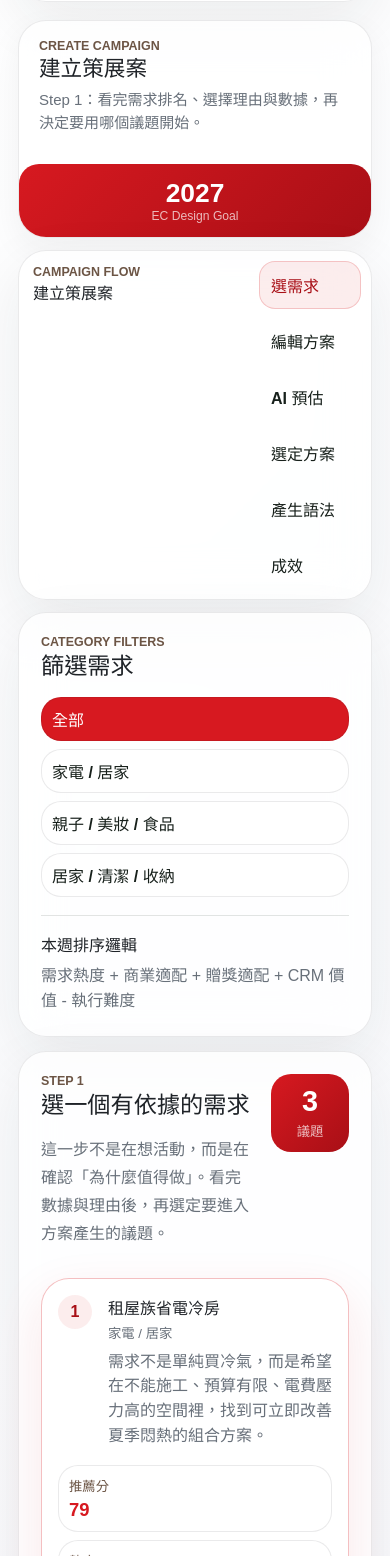
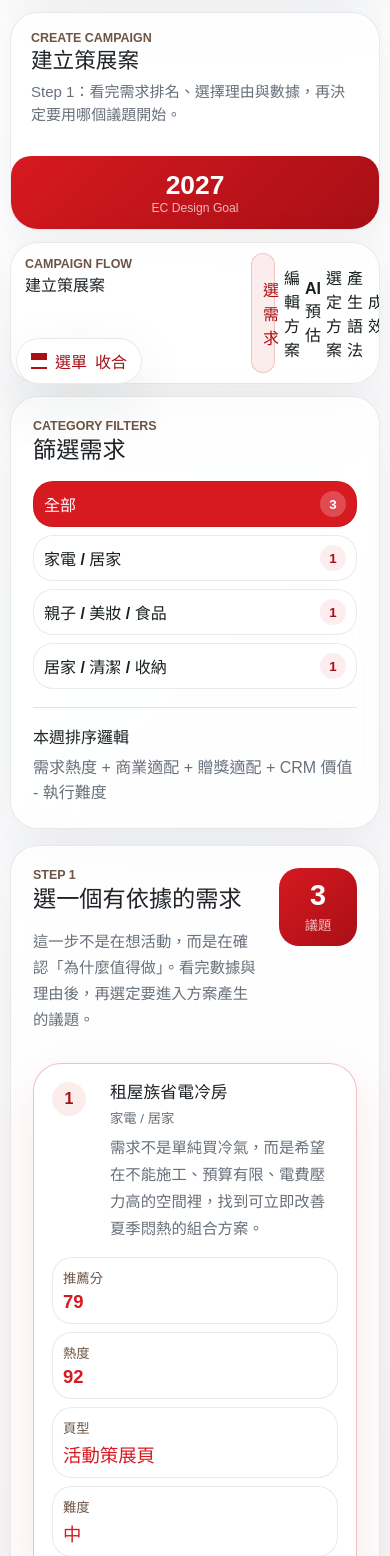
Before and after one commit to Iveslee00/SKMBI, a Next.js app: page /create in a window 390 px wide. Shown: the part 444-2000 px from the top of the page. Built offline with nearby package versions, Linux system fonts and the light colour scheme.

Commit message:
Polish presentation layout and demo actions

```diff
--- a/src/app/globals.css
+++ b/src/app/globals.css
@@ -1498,6 +1498,62 @@ body {
   gap: 18px;
   padding: 18px;
   background: transparent;
+  transition: grid-template-columns 180ms ease;
+}
+
+.sidebar-state {
+  position: absolute;
+  inline-size: 1px;
+  block-size: 1px;
+  opacity: 0;
+  pointer-events: none;
+}
+
+.sidebar-toggle {
+  position: fixed;
+  z-index: 30;
+  left: 24px;
+  bottom: 24px;
+  display: inline-flex;
+  min-height: 44px;
+  align-items: center;
+  gap: 8px;
+  border: 1px solid var(--line);
+  border-radius: 999px;
+  background: rgba(255, 255, 255, 0.92);
+  box-shadow: var(--shadow);
+  color: var(--brand-red-dark);
+  cursor: pointer;
+  font-weight: 900;
+  padding: 10px 14px;
+  backdrop-filter: blur(18px);
+}
+
+.sidebar-toggle::before {
+  content: "";
+  width: 16px;
+  height: 12px;
+  border-top: 2px solid currentColor;
+  border-bottom: 2px solid currentColor;
+  box-shadow: inset 0 5px 0 currentColor;
+}
+
+.sidebar-toggle::after {
+  content: "收合";
+}
+
+.app-shell:has(.sidebar-state:checked) {
+  grid-template-columns: 0 minmax(0, 1fr);
+}
+
+.app-shell:has(.sidebar-state:checked) .sidebar {
+  opacity: 0;
+  transform: translateX(-110%);
+  pointer-events: none;
+}
+
+.app-shell:has(.sidebar-state:checked) .sidebar-toggle::after {
+  content: "展開";
 }
 
 .sidebar {
@@ -1509,6 +1565,9 @@ body {
   color: var(--ink);
   box-shadow: var(--shadow);
   backdrop-filter: blur(22px);
+  transition:
+    opacity 180ms ease,
+    transform 180ms ease;
 }
 
 .brand-block > span {
@@ -1544,6 +1603,9 @@ body {
 
 .workspace {
   padding: 0;
+  width: 100%;
+  max-width: 1680px;
+  margin: 0 auto;
 }
 
 .workspace-header,
@@ -1604,6 +1666,7 @@ body {
 .case-workflow nav {
   gap: 8px;
   padding: 10px;
+  grid-template-columns: repeat(6, minmax(0, 1fr));
 }
 
 .case-workflow nav a {
@@ -1666,6 +1729,34 @@ body {
   color: #fff;
 }
 
+.filter-list button {
+  display: flex;
+  align-items: center;
+  justify-content: space-between;
+  gap: 10px;
+}
+
+.filter-list button span {
+  min-width: 0;
+  overflow-wrap: anywhere;
+}
+
+.filter-list button small {
+  display: inline-grid;
+  place-items: center;
+  min-width: 26px;
+  min-height: 26px;
+  border-radius: 999px;
+  background: rgba(215, 25, 32, 0.08);
+  color: var(--brand-red-dark);
+  font-weight: 900;
+}
+
+.filter-list button.active small {
+  background: rgba(255, 255, 255, 0.22);
+  color: #fff;
+}
+
 .action-row a,
 .rank-number,
 .mode-pill,
@@ -1947,7 +2038,8 @@ pre {
 }
 
 .create-step-layout {
-  grid-template-columns: 230px minmax(420px, 1fr) minmax(360px, 0.85fr);
+  grid-template-columns: 220px minmax(560px, 1.25fr) minmax(380px, 0.9fr);
+  gap: 16px;
 }
 
 .selected-topic-panel {
@@ -1956,6 +2048,48 @@ pre {
 
 .selected-topic-panel .metric-strip {
   grid-template-columns: repeat(2, minmax(0, 1fr));
+}
+
+.opportunity-rank-panel .lead,
+.selected-topic-panel .lead {
+  font-size: 0.96rem;
+  line-height: 1.7;
+}
+
+.demand-choice-list {
+  gap: 14px;
+}
+
+.demand-choice-list article {
+  grid-template-columns: 1fr;
+  gap: 14px;
+  align-items: stretch;
+  padding: 18px;
+}
+
+.choice-main {
+  grid-template-columns: 44px minmax(0, 1fr);
+  gap: 14px;
+}
+
+.choice-main strong {
+  font-size: 1.05rem;
+  line-height: 1.35;
+}
+
+.choice-main p {
+  max-width: 760px;
+  font-size: 0.96rem;
+  line-height: 1.75;
+}
+
+.choice-meta {
+  grid-template-columns: repeat(4, minmax(120px, 1fr));
+}
+
+.demand-choice-list .action-row {
+  justify-content: flex-end;
+  margin-top: 0;
 }
 
 .risk-box {
@@ -2052,6 +2186,20 @@ pre {
   padding: 8px 12px;
 }
 
+.demo-state {
+  display: grid;
+  gap: 4px;
+  padding: 12px 14px;
+  border-radius: var(--radius-md);
+  background: rgba(215, 25, 32, 0.055);
+  color: var(--brand-red-dark);
+}
+
+.demo-state span {
+  color: var(--muted);
+  line-height: 1.5;
+}
+
 .forecast-layout {
   display: grid;
   gap: 14px;
@@ -2130,6 +2278,10 @@ pre {
   .analysis-grid article {
     grid-template-columns: 1fr;
   }
+
+  .workspace {
+    max-width: none;
+  }
 }
 
 @media (max-width: 900px) {
@@ -2139,7 +2291,17 @@ pre {
 
   .proposal-grid,
   .forecast-variant-grid,
-  .proposal-field-grid {
+  .proposal-field-grid,
+  .choice-meta {
     grid-template-columns: 1fr;
   }
-}
+
+  .app-shell {
+    padding: 10px;
+  }
+
+  .sidebar-toggle {
+    left: 16px;
+    bottom: 16px;
+  }
+}
--- a/src/components/platform.tsx
+++ b/src/components/platform.tsx
@@ -15,6 +15,7 @@ import {
   getCampaignProposals,
   getCmsExportPackage,
   getComparisonVariants,
+  getDemoActionLabels,
   getFeaturedOpportunity,
   getForecastRows,
   getPrimaryStrategy,
@@ -41,6 +42,10 @@ export function PlatformShell({
 }) {
   return (
     <main className="app-shell" id="main-content">
+      <input className="sidebar-state" id="sidebar-state" type="checkbox" aria-label="收合左側選單" />
+      <label className="sidebar-toggle" htmlFor="sidebar-state">
+        <span>選單</span>
+      </label>
       <aside className="sidebar" aria-label="Platform navigation">
         <div className="brand-block">
           <span>CL</span>
@@ -118,6 +123,9 @@ export function CreateCampaignPage() {
   const ranked = getRankedOpportunities();
   const selected = ranked[0];
   const categories = ["全部", ...Array.from(new Set(ranked.map((opportunity) => opportunity.categoryGroup)))];
+  const categoryCounts = categories.map((category) =>
+    category === "全部" ? ranked.length : ranked.filter((opportunity) => opportunity.categoryGroup === category).length
+  );
 
   return (
     <PlatformShell
@@ -135,7 +143,8 @@ export function CreateCampaignPage() {
           <div className="filter-list">
             {categories.map((category, index) => (
               <button className={index === 0 ? "active" : ""} key={category}>
-                {category}
+                <span>{category}</span>
+                <small>{categoryCounts[index]}</small>
               </button>
             ))}
           </div>
@@ -172,7 +181,7 @@ export function CreateCampaignPage() {
                   <Metric label="難度" value={opportunity.executionEffort} />
                 </div>
                 <div className="action-row">
-                  <Link href="/create/options">選擇這個需求</Link>
+                  <Link href="/create/options">選擇並套用假資料</Link>
                 </div>
               </article>
             ))}
@@ -686,6 +695,8 @@ function SavedProjectsTable({ projects }: { projects: SavedCampaignProject[] })
 }
 
 function ProposalCard({ proposal }: { proposal: CampaignProposal }) {
+  const demoActionLabels = getDemoActionLabels(proposal);
+
   return (
     <article className="module-card proposal-card">
       <div className="module-card-head">
@@ -716,11 +727,15 @@ function ProposalCard({ proposal }: { proposal: CampaignProposal }) {
       </div>
 
       <div className="edit-chip-row" aria-label="Editable fields">
-        {proposal.editableFields.map((field) => (
-          <button key={field} type="button">
-            編輯{field}
+        {demoActionLabels.map((label) => (
+          <button key={label} type="button">
+            {label}
           </button>
         ))}
+      </div>
+      <div className="demo-state">
+        <strong>Demo 狀態</strong>
+        <span>點擊按鈕時，呈報情境會視為已帶入假資料；正式版再接使用者自行編輯與儲存。</span>
       </div>
     </article>
   );
--- a/src/lib/studio.ts
+++ b/src/lib/studio.ts
@@ -68,6 +68,10 @@ export function getCampaignProposals(opportunityId: string): CampaignProposal[]
   return campaignProposals.filter((proposal) => proposal.opportunityId === getFeaturedOpportunity().id);
 }
 
+export function getDemoActionLabels(proposal: CampaignProposal): string[] {
+  return proposal.editableFields.map((field) => `套用${field}假資料`);
+}
+
 export function getForecastRows(opportunityId: string): ForecastRow[] {
   const hasProposal = getCampaignProposals(opportunityId).length > 0;
   return hasProposal ? forecastRows : [];
```
Also changed, not shown: 1 other file (tests, documents, lock files or other folders).
